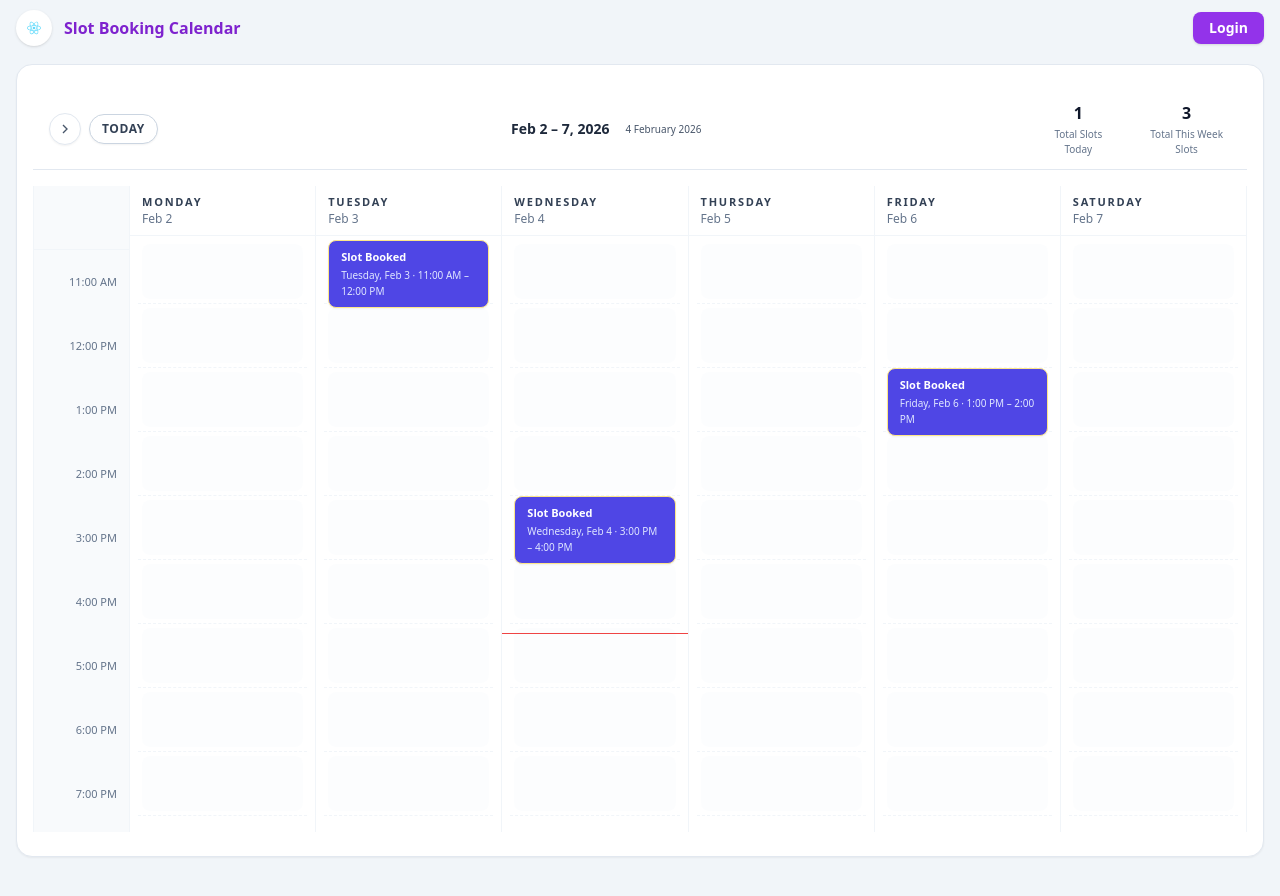
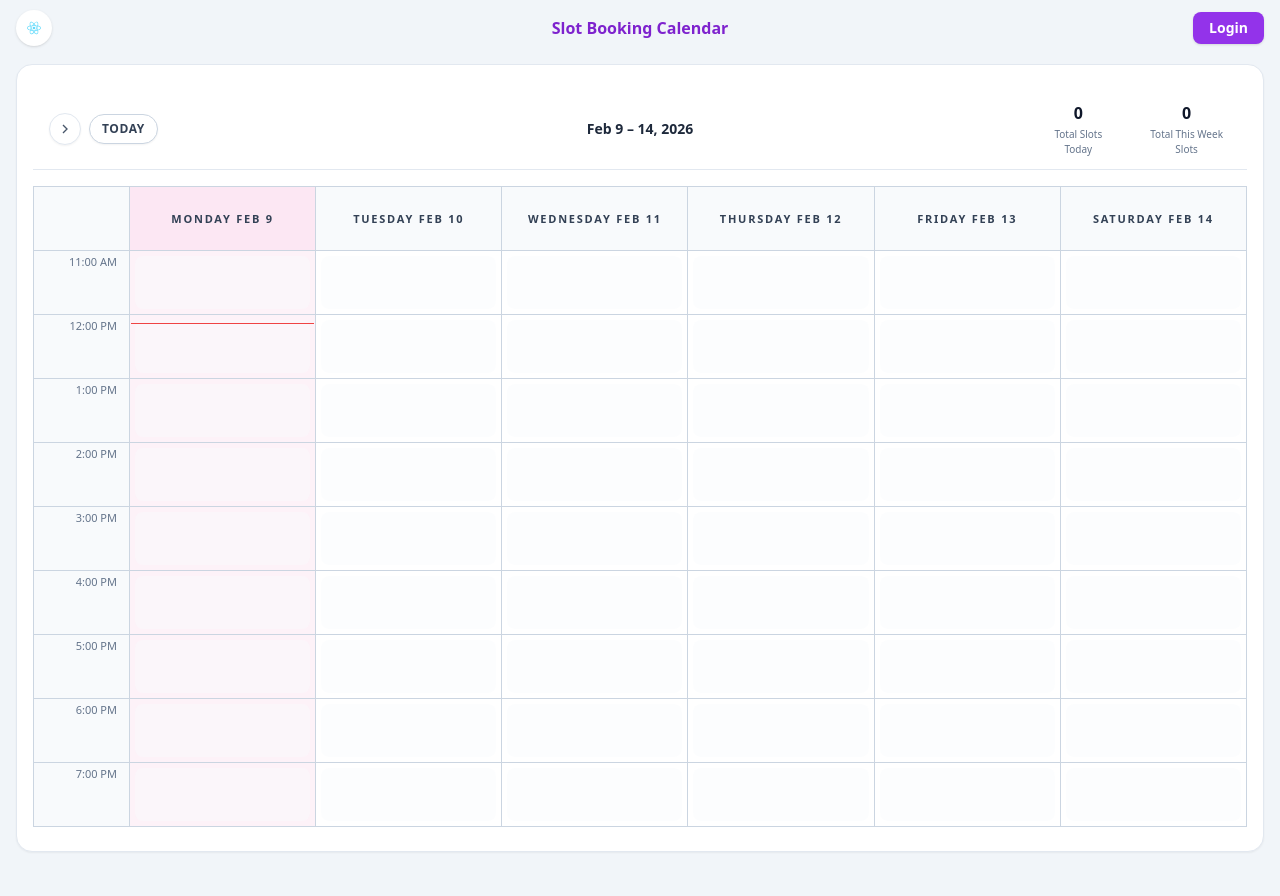
Before and after one commit to Codexa-Classes/slot-booking, a React (Create React App) app: page / in a window 1280 px wide. Built offline with nearby package versions, Linux system fonts and the light colour scheme.

Commit message:
Updated calendar and dashboard changes

```diff
--- a/src/App.js
+++ b/src/App.js
@@ -37,7 +37,8 @@ const MOCK_EVENTS = [
 ];
 
 function App() {
-  const [weekStart, setWeekStart] = useState(getWeekStart(FIXED_TODAY));
+  const today = new Date();
+  const [weekStart, setWeekStart] = useState(() => getWeekStart(today));
   const [showMobileCalendar, setShowMobileCalendar] = useState(false);
 
   const weekEnd = useMemo(() => {
@@ -54,9 +55,9 @@ function App() {
     () =>
       MOCK_EVENTS.filter((event) => {
         const eventDate = parseISOToDate(event.start);
-        return isSameDay(eventDate, FIXED_TODAY);
+        return isSameDay(eventDate, today);
       }).length,
-    [],
+    [today],
   );
 
   const weeklySlotsCount = useMemo(
@@ -78,7 +79,15 @@ function App() {
   );
 
   const handleToday = () => {
-    setWeekStart(getWeekStart(FIXED_TODAY));
+    setWeekStart(getWeekStart(new Date()));
+  };
+
+  const handleNextWeek = () => {
+    setWeekStart((prev) => {
+      const next = new Date(prev);
+      next.setDate(next.getDate() + 7);
+      return next;
+    });
   };
 
   const CalendarPage = () => (
@@ -88,14 +97,15 @@ function App() {
       <main className="w-full mt-2 px-4 pb-6 sm:pb-10">
         <div className="min-h-[70vh] overflow-hidden rounded-lg sm:rounded-2xl border border-slate-200 bg-white shadow-sm px-4 py-6">
           <CalendarToolbar
+            today={today}
             rangeLabel={rangeLabel}
-            onNextWeek={null}
+            onNextWeek={handleNextWeek}
             onToday={handleToday}
             todaysSlotsCount={todaysSlotsCount}
             weeklySlotsCount={weeklySlotsCount}
           />
           <div className="mt-4">
-            <SlotCalendar weekStart={weekStart} events={weekEvents} />
+            <SlotCalendar today={today} weekStart={weekStart} events={weekEvents} />
           </div>
         </div>
       </main>
--- a/src/Components/CalendarToolbar.jsx
+++ b/src/Components/CalendarToolbar.jsx
@@ -1,7 +1,7 @@
 import React from 'react';
-import { FIXED_TODAY, formatHeaderToday } from '../calendar';
 
 function CalendarToolbar({
+  today,
   rangeLabel,
   onPrevWeek,
   onNextWeek,
@@ -10,12 +10,10 @@ function CalendarToolbar({
   weeklySlotsCount,
   onOpenMobileCalendar,
 }) {
-  const todayLabel = formatHeaderToday(FIXED_TODAY);
-
   return (
-    <div className="flex items-center justify-between border-b border-slate-200 bg-white px-1 sm:px-3 md:px-4 py-1.5 sm:py-2 md:py-3 gap-1 sm:gap-2 md:gap-3 min-h-12 sm:min-h-14 overflow-x-auto">
+    <div className="relative flex items-center justify-between border-b border-slate-200 bg-white px-1 sm:px-3 md:px-4 py-1.5 sm:py-2 md:py-3 gap-1 sm:gap-2 md:gap-3 min-h-12 sm:min-h-14 overflow-x-auto">
       {/* Left Navigation Controls (next only) */}
-      <div className="flex items-center gap-1 sm:gap-2 flex-shrink-0">
+      <div className="flex items-center gap-1 sm:gap-2 flex-shrink-0 z-10">
         <button
           type="button"
           onClick={
@@ -49,19 +47,13 @@ function CalendarToolbar({
         </button>
       </div>
 
-      {/* Center - Date Range */}
-      <div className="flex items-center justify-center flex-1 min-w-0">
-        <span className="text-[10px] sm:text-xs md:text-sm font-semibold text-slate-800 truncate px-1">
-          {rangeLabel}
-        </span>
-        <span className="hidden sm:block text-[9px] md:text-[10px] font-medium text-slate-600 whitespace-nowrap ml-1 md:ml-2 px-1">
-          {todayLabel}
-        </span>
-        {/* Calendar open button removed per design */}
-      </div>
+      {/* Center - Date Range (correct center) */}
+      <span className="pointer-events-none absolute left-1/2 -translate-x-1/2 text-[10px] sm:text-xs md:text-sm font-semibold text-slate-800 whitespace-nowrap">
+        {rangeLabel}
+      </span>
 
-      {/* Right - Today & Weekly Slots summary (like screenshot) */}
-      <div className="flex items-center gap-8 sm:gap-10 md:gap-12 flex-shrink-0 pr-2">
+      {/* Right - Today & Weekly Slots summary */}
+      <div className="flex items-center gap-8 sm:gap-10 md:gap-12 flex-shrink-0 pr-2 z-10">
         <div className="flex flex-col items-center">
           <span className="text-sm sm:text-base font-semibold text-slate-900">
             {todaysSlotsCount}
--- a/src/Components/Header.jsx
+++ b/src/Components/Header.jsx
@@ -12,16 +12,18 @@ function Header({ fullWidth = false }) {
             : 'mx-auto max-w-6xl px-4 py-2 h-14 flex items-center'
         }
       >
-        <div className="flex items-center justify-between w-full">
-          {/* Left: Logo + Title */}
-          <div className="flex items-center gap-2 sm:gap-3 min-w-0">
+        <div className="relative flex items-center justify-between w-full">
+          {/* Left: Logo (for balance) */}
+          <div className="flex items-center gap-2 sm:gap-3 min-w-0 w-32">
             <div className="h-8 w-8 sm:h-9 sm:w-9 rounded-full bg-white shadow flex items-center justify-center flex-shrink-0">
               <img src={logo} alt="Slot Booking" className="h-6 w-6" />
             </div>
-            <span className="text-sm sm:text-base font-semibold text-purple-700 truncate">
-              Slot Booking Calendar
-            </span>
           </div>
+
+          {/* Center: Slot Booking Calendar */}
+          <span className="absolute left-1/2 -translate-x-1/2 text-sm sm:text-base font-semibold text-purple-700 truncate">
+            Slot Booking Calendar
+          </span>
 
           {/* Right: Login button */}
           <Link
--- a/src/Components/SlotCalendar.jsx
+++ b/src/Components/SlotCalendar.jsx
@@ -9,7 +9,7 @@ import {
 
 // Time slots from 11:00 AM to 7:00 PM (inclusive)
 const HOURS = [11, 12, 13, 14, 15, 16, 17, 18, 19];
-const CURRENT_TIME_HOUR = 17; // 5:00 PM for the fixed design
+const ROW_HEIGHT = '4rem'; // h-16 = 4rem, same for header and every slot row
 
 function hourLabel(hour24) {
   const isPM = hour24 >= 12;
@@ -17,7 +17,8 @@ function hourLabel(hour24) {
   return `${hour12}:00 ${isPM ? 'PM' : 'AM'}`;
 }
 
-function SlotCalendar({ weekStart, events }) {
+function SlotCalendar({ today: todayProp, weekStart, events }) {
+  const today = todayProp ?? FIXED_TODAY;
   const days = useMemo(() => getWeekDays(weekStart, 6), [weekStart]);
 
   const eventsByDay = useMemo(() => {
@@ -34,70 +35,76 @@ function SlotCalendar({ weekStart, events }) {
     });
   }, [events, days]);
 
-  const todayIndex = days.findIndex((d) => isSameDay(d, FIXED_TODAY));
+  const todayIndex = days.findIndex((d) => isSameDay(d, today));
   const totalHours = HOURS.length;
+  const currentHour = today.getHours();
   const todayIndicatorOffset =
-    ((CURRENT_TIME_HOUR - HOURS[0]) / totalHours) * 100;
+    ((currentHour - HOURS[0]) / totalHours) * 100;
 
   return (
     <div className="relative bg-white">
       <div className="overflow-x-auto">
-        <div className="flex w-full min-w-[720px] border-l border-slate-100">
-          {/* Time gutter */}
-          <div className="relative w-24 shrink-0 border-r border-slate-100 bg-slate-50">
-            <div className="relative">
-              {/* spacer so time labels align with first slot row */}
-              <div className="h-16 border-b border-slate-100" />
+        <table
+          className="w-full min-w-[720px] border-collapse text-xs sm:text-sm"
+          style={{ tableLayout: 'fixed' }}
+        >
+          <colgroup>
+            <col className="w-24" />
+            {days.map((day) => (
+              <col key={day.toISOString()} className="min-w-[100px]" />
+            ))}
+          </colgroup>
+          <thead>
+            <tr>
+              {/* Top-left corner: empty so time column and day headers align */}
+              <th
+                className="border border-slate-300 bg-slate-50 align-middle"
+                style={{ height: ROW_HEIGHT }}
+              />
+              {days.map((day, dayIdx) => {
+                const isToday = dayIdx === todayIndex;
+                const dayHeader = formatDayHeader(day);
+                return (
+                  <th
+                    key={day.toISOString()}
+                    className={`border border-slate-300 px-2 py-2 text-center text-slate-700 ${isToday ? 'bg-pink-100' : 'bg-slate-50'}`}
+                    style={{ height: ROW_HEIGHT }}
+                  >
+                    <span className="text-[11px] font-semibold uppercase tracking-[0.16em] whitespace-nowrap">
+                      {dayHeader.weekday} {dayHeader.label.replace(`${dayHeader.weekday}, `, '')}
+                    </span>
+                  </th>
+                );
+              })}
+            </tr>
+          </thead>
+          <tbody>
             {HOURS.map((hour) => (
-                <div
-                  key={hour}
-                  className="relative flex h-16 items-center justify-end pr-3 text-[11px] font-medium text-slate-500"
+              <tr key={hour}>
+                {/* Time label cell - same row as the slot row */}
+                <td
+                  className="border border-slate-300 bg-slate-50 text-right pr-3 text-[11px] font-medium text-slate-500 align-top"
+                  style={{ height: ROW_HEIGHT }}
                 >
-                  <span>{hourLabel(hour)}</span>
-                </div>
-              ))}
-            </div>
-          </div>
-
-          {/* Day columns */}
-          <div className="flex flex-1">
+                  {hourLabel(hour)}
+                </td>
                 {days.map((day, dayIdx) => {
                   const isToday = dayIdx === todayIndex;
                   const dayHeader = formatDayHeader(day);
                   const dayEvents = eventsByDay[dayIdx] || [];
-
-              return (
-                <div
-                  key={day.toISOString()}
-                  className="relative flex-1 border-r border-slate-100 bg-white"
-                >
-                  {/* Day header */}
-                  <div className="sticky top-0 z-10 border-b border-slate-100 bg-white px-3 py-2 text-slate-700">
-                    <div className="text-[11px] font-semibold uppercase tracking-[0.16em]">
-                      {dayHeader.weekday}
-                    </div>
-                    <div className="text-xs font-medium text-slate-500">
-                      {dayHeader.label.replace(`${dayHeader.weekday}, `, '')}
-                    </div>
-                  </div>
-
-                  {/* Time slots grid */}
-                  <div className="relative px-2 pb-4 pt-1">
-                    {HOURS.map((hour) => {
                   const hourEvents =
                     dayEvents.filter(
                       (event) => event.__startDate.getHours() === hour,
                     ) || [];
 
                   return (
-                        <div
-                          key={hour}
-                          className="relative h-16 border-b border-dashed border-slate-100"
+                    <td
+                      key={day.toISOString()}
+                      className={`border border-slate-300 align-top ${isToday ? 'bg-pink-50' : 'bg-white'}`}
+                      style={{ height: ROW_HEIGHT }}
                     >
-                          {/* Slot background */}
+                      <div className="relative h-full px-2 py-1">
                         <div className="absolute inset-x-1 top-1 bottom-1 rounded-lg bg-slate-50/40" />
-
-                          {/* Events exactly in this row */}
                         {hourEvents.map((event, idx) => (
                           <div
                             key={`${event.title}-${idx}`}
@@ -112,12 +119,8 @@ function SlotCalendar({ weekStart, events }) {
                             </div>
                           </div>
                         ))}
-                        </div>
-                      );
-                    })}
-
-                    {/* Today horizontal red line */}
-                    {isToday && (
+                        {/* Today red line - only in today column and current hour row */}
+                        {isToday && hour === currentHour && (
                           <div
                             className="pointer-events-none absolute left-0 right-0"
                             style={{ top: `${todayIndicatorOffset}%` }}
@@ -126,11 +129,13 @@ function SlotCalendar({ weekStart, events }) {
                           </div>
                         )}
                       </div>
-                </div>
+                    </td>
                   );
                 })}
-          </div>
-        </div>
+              </tr>
+            ))}
+          </tbody>
+        </table>
       </div>
     </div>
   );
--- a/src/calendar.js
+++ b/src/calendar.js
@@ -2,8 +2,8 @@
 
 const MS_IN_DAY = 24 * 60 * 60 * 1000;
 
-// Today is fixed to match the design
-export const FIXED_TODAY = new Date('2026-02-04T00:00:00');
+// Today is fixed so "current week" is Feb 9 – 14, 2026
+export const FIXED_TODAY = new Date('2026-02-11T00:00:00');
 
 export function startOfDay(date) {
   const d = new Date(date);
--- a/src/view/AdminDashboard.jsx
+++ b/src/view/AdminDashboard.jsx
@@ -10,6 +10,7 @@ import {
   MagnifyingGlassIcon,
 } from '@heroicons/react/24/solid';
 import SlotCalendar from '../Components/SlotCalendar';
+import CalendarToolbar from '../Components/CalendarToolbar';
 import { adminLogout } from './AdminLogin';
 import {
   FIXED_TODAY,
@@ -18,7 +19,6 @@ import {
   formatWeekRangeLabel,
   parseISOToDate,
   isSameDay,
-  formatHeaderToday,
 } from '../calendar';
 
 // Header copied from CandidateDashboard, adjusted for Admin
@@ -2094,7 +2094,8 @@ export default function AdminDashboard() {
   const [selectedSlotsCandidate, setSelectedSlotsCandidate] = useState(null);
   const [hrs, setHrs] = useState(MOCK_HRS);
   const [hrSearch, setHrSearch] = useState('');
-  const [weekStart, setWeekStart] = useState(getWeekStart(FIXED_TODAY));
+  const today = new Date();
+  const [weekStart, setWeekStart] = useState(() => getWeekStart(today));
 
   const weekEnd = useMemo(() => {
     const days = getWeekDays(weekStart, 6);
@@ -2109,9 +2110,9 @@ export default function AdminDashboard() {
   const todaysSlotsCount = useMemo(() => {
     return ADMIN_EVENTS.filter((event) => {
       const eventDate = parseISOToDate(event.start);
-      return isSameDay(eventDate, FIXED_TODAY);
+      return isSameDay(eventDate, today);
     }).length;
-  }, []);
+  }, [today]);
 
   const weekSlotsCount = useMemo(() => {
     return ADMIN_EVENTS.filter((event) => {
@@ -2119,11 +2120,6 @@ export default function AdminDashboard() {
       return d >= weekStart && d <= weekEnd;
     }).length;
   }, [weekStart, weekEnd]);
-
-  const todayHeaderLabel = useMemo(
-    () => formatHeaderToday(FIXED_TODAY),
-    [],
-  );
 
   const filteredSlots = useMemo(() => {
     return slots.filter((slot) => {
@@ -2176,7 +2172,7 @@ export default function AdminDashboard() {
   };
 
   const handleToday = () => {
-    setWeekStart(getWeekStart(FIXED_TODAY));
+    setWeekStart(getWeekStart(new Date()));
   };
 
   const handleToggleStatus = (id) => {
@@ -2352,25 +2348,20 @@ export default function AdminDashboard() {
           <div className="min-h-[70vh] overflow-hidden rounded-lg sm:rounded-2xl border border-slate-200 bg-white shadow-sm px-4 py-6">
             {/* Admin calendar header - match screenshot */}
             <div className="border-b border-slate-200 pb-3 sm:pb-4">
-              <div className="flex items-center justify-between gap-3">
-                {/* Left: Today label */}
-                <div className="flex items-center gap-2 text-xs sm:text-sm text-slate-700">
-                  <CalendarIcon className="w-4 h-4 text-purple-500" />
-                  <span className="font-medium">
-                    Today: {todayHeaderLabel}
-                  </span>
+              <div className="relative flex items-center justify-between gap-3">
+                {/* Left: Today (no date text) */}
+                <div className="flex items-center gap-2 text-xs sm:text-sm text-slate-700 w-32 min-w-0">
+                  <CalendarIcon className="w-4 h-4 text-purple-500 flex-shrink-0" />
+                  <span className="font-medium truncate">Today</span>
                 </div>
 
-                {/* Center: Title */}
-                <button
-                  type="button"
-                  className="text-xs sm:text-sm font-semibold text-purple-600 hover:text-purple-700"
-                >
+                {/* Center: Slot Booking Calendar */}
+                <span className="absolute left-1/2 -translate-x-1/2 text-xs sm:text-sm font-semibold text-purple-600">
                   Slot Booking Calendar
-                </button>
-
-                {/* Right: Download button + stats */}
-                <div className="flex items-center gap-3">
+                </span>
+
+                {/* Right: Download button only (stats are in CalendarToolbar below) */}
+                <div className="flex items-center justify-end">
                   <a
                     href="/interview_process_candidate_details.pdf"
                     download="Personal_Detail_Form.pdf"
@@ -2390,60 +2381,24 @@ export default function AdminDashboard() {
                     </svg>
                     <span>Download Personal Detail Form</span>
                   </a>
-                  <div className="hidden sm:flex items-center gap-6 text-[11px] text-slate-600">
-                    <div className="flex flex-col items-center">
-                      <span className="text-sm font-semibold text-slate-900">
-                        {todaysSlotsCount}
-                      </span>
-                      <span className="text-[10px] text-slate-500">
-                        Total Slots
-                      </span>
-                      <span className="text-[10px] text-slate-500">
-                        Today
-                      </span>
-                    </div>
-                    <div className="flex flex-col items-center">
-                      <span className="text-sm font-semibold text-slate-900">
-                        {weekSlotsCount}
-                      </span>
-                      <span className="text-[10px] text-slate-500">
-                        Total This Week
-                      </span>
-                      <span className="text-[10px] text-slate-500">
-                        Slots
-                      </span>
-                    </div>
-                  </div>
                 </div>
               </div>
 
-              {/* Second row: week nav + range */}
-              <div className="mt-3 flex items-center justify-between gap-3">
-                <div className="flex items-center gap-2">
-                  <button
-                    type="button"
-                    onClick={handleNextWeek}
-                    className="inline-flex h-7 w-7 items-center justify-center rounded-md bg-slate-900 text-white text-sm shadow hover:bg-slate-800"
-                  >
-                    ›
-                  </button>
-                  <button
-                    type="button"
-                    onClick={handleToday}
-                    className="rounded-md border border-purple-300 px-3 py-1 text-xs font-semibold text-purple-600 bg-white hover:bg-purple-50"
-                  >
-                    today
-                  </button>
-                </div>
-                <div className="flex-1 text-center text-sm sm:text-base font-semibold text-slate-900">
-                  {rangeLabel}
-                </div>
-                <div className="w-16 sm:w-24" />
+              {/* Same CalendarToolbar as home: forward + today, range, totals */}
+              <div className="mt-3">
+                <CalendarToolbar
+                  today={today}
+                  rangeLabel={rangeLabel}
+                  onNextWeek={handleNextWeek}
+                  onToday={handleToday}
+                  todaysSlotsCount={todaysSlotsCount}
+                  weeklySlotsCount={weekSlotsCount}
+                />
               </div>
             </div>
 
-            <div className="mt-4">
-              <SlotCalendar weekStart={weekStart} events={ADMIN_EVENTS} />
+            <div className="mt-4 flex justify-center">
+              <SlotCalendar today={today} weekStart={weekStart} events={ADMIN_EVENTS} />
             </div>
           </div>
         )}
```
Lines whose indentation alone changed are shown as unchanged.
